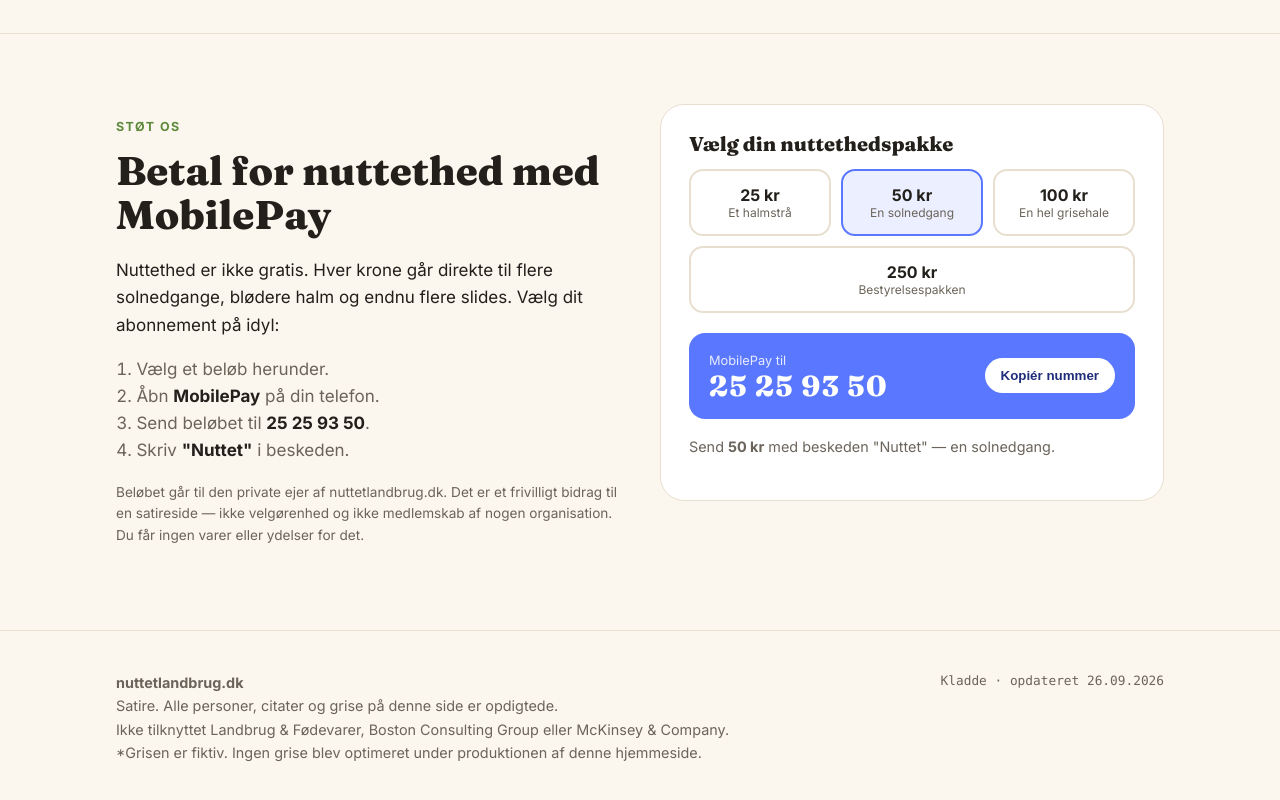
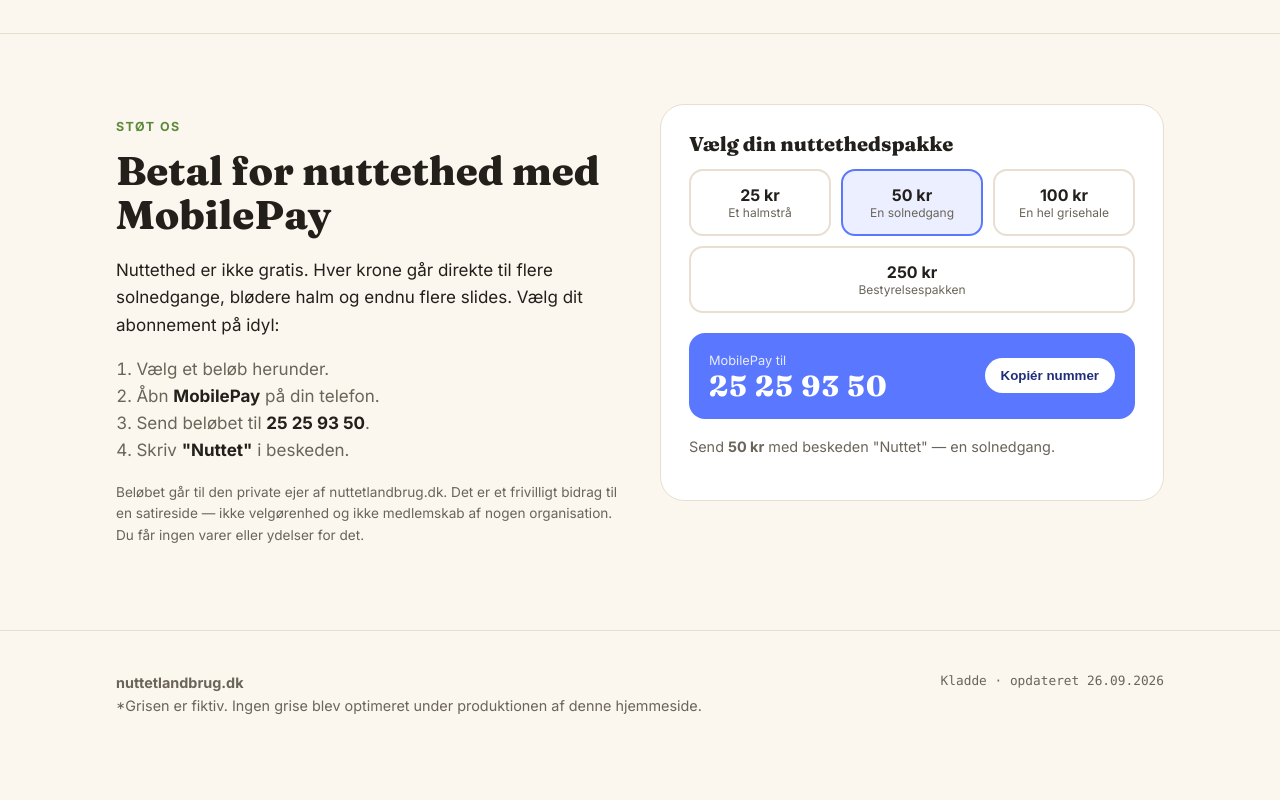
Before and after one commit to simonottosen/nuttetlandbrug, a plain HTML site: page index.html in a window 1280 px wide. Shown: the part 2227-3027 px from the top of the page. After the commit the page ends 3005 px from the top, so only its background shows below. Drawn offline with Linux system fonts and the light colour scheme.

Commit message:
Update index.html

```diff
--- a/index.html
+++ b/index.html
@@ -251,8 +251,6 @@
     <div class="row">
       <div>
         <strong>nuttetlandbrug.dk</strong><br>
-        Satire. Alle personer, citater og grise på denne side er opdigtede.<br>
-        Ikke tilknyttet Landbrug &amp; Fødevarer, Boston Consulting Group eller McKinsey &amp; Company.<br>
         *Grisen er fiktiv. Ingen grise blev optimeret under produktionen af denne hjemmeside.
       </div>
       <div class="stamp">Kladde · opdateret 26.09.2026</div>
```
